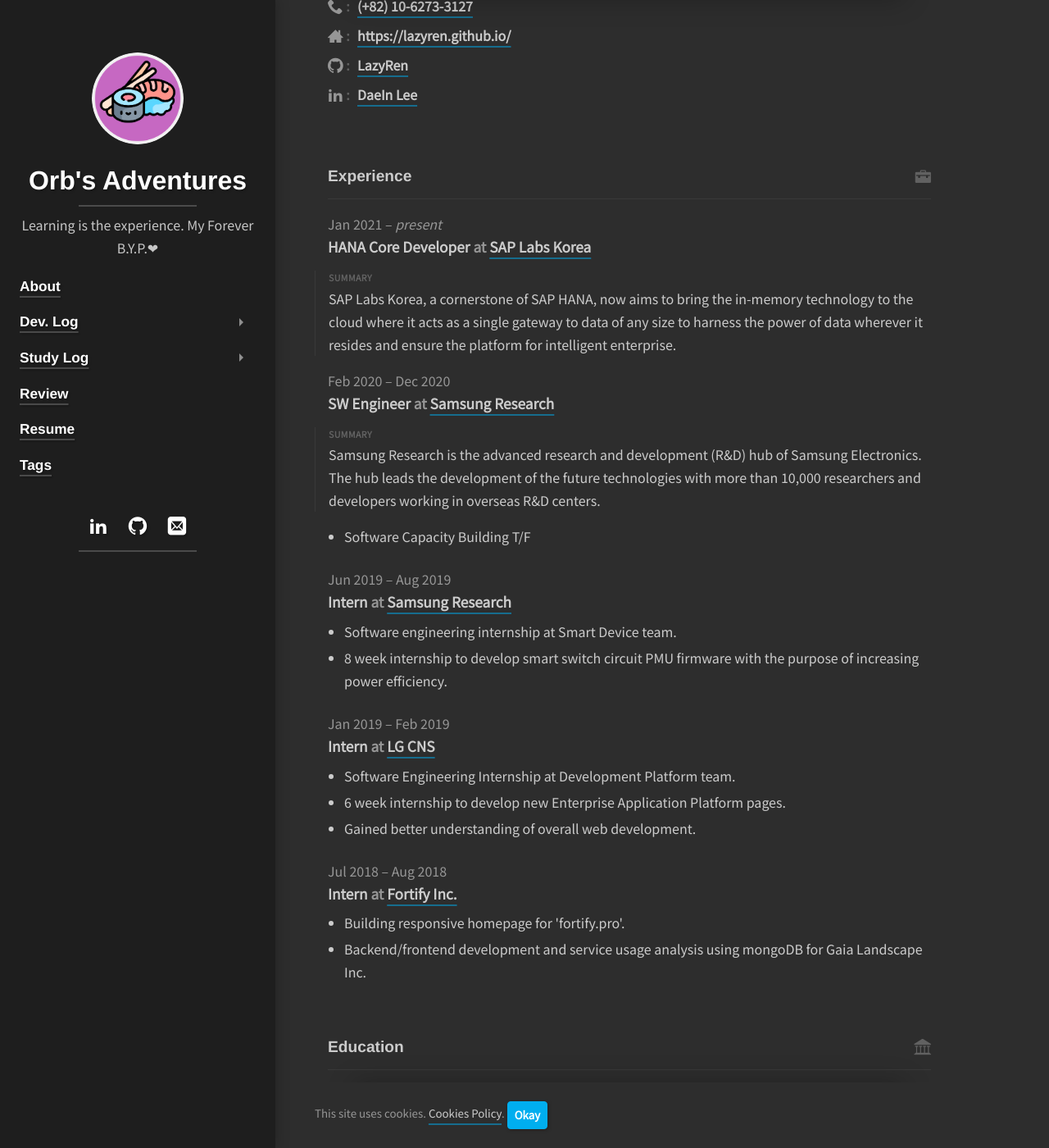
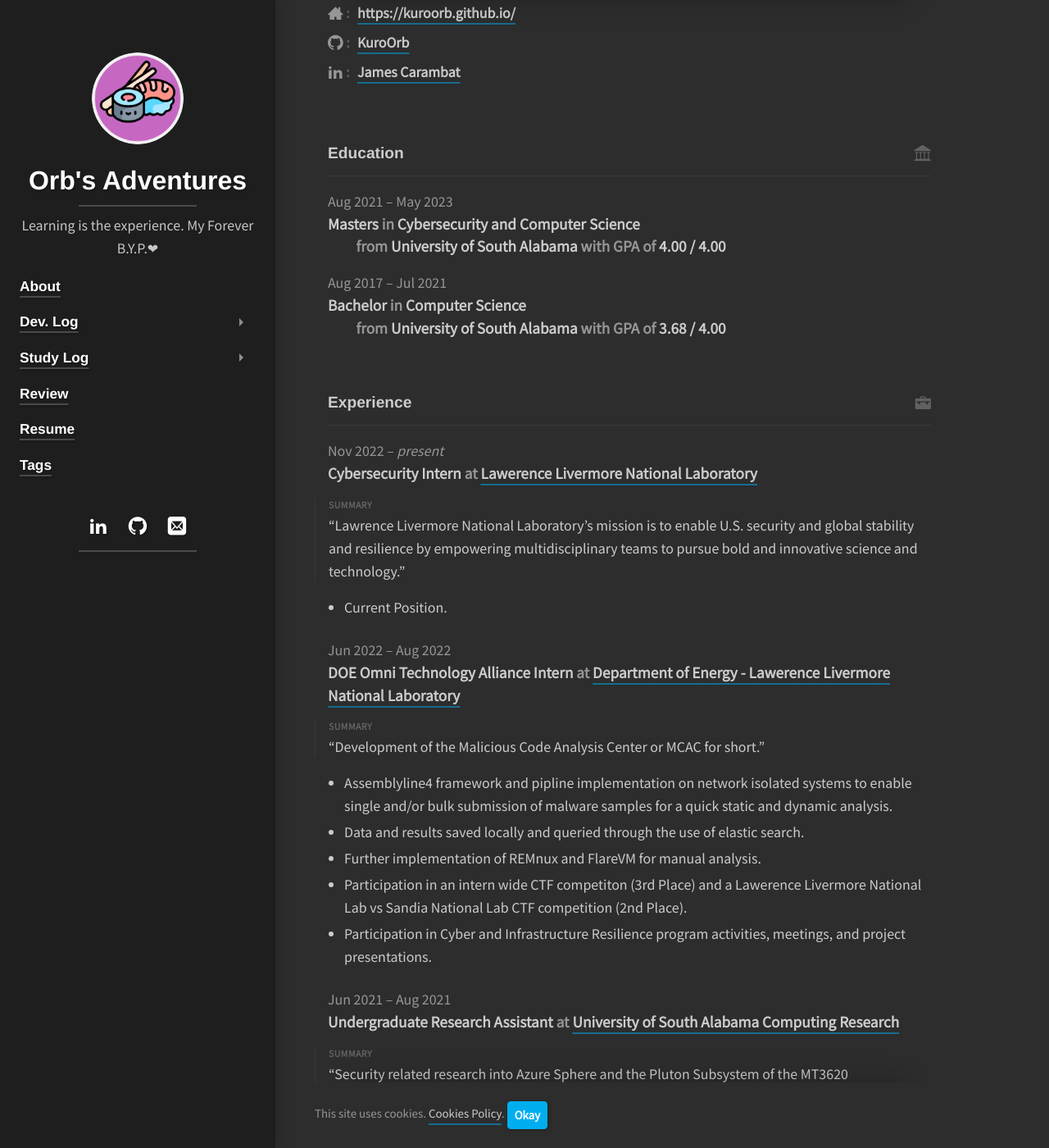
Before and after one commit to KuroOrb/KuroOrb.github.io, a Jekyll site: the page built from resume.md, in a window 1280 px wide and 1400 px high, scrolled down 515 px. Shown: the whole window at 82% size. Built offline with Jekyll 4.4.1, drawn with Linux system fonts in a browser that asks for light colours; cached includes are drawn as plain includes; nearby versions of some CDN libraries; some web fonts are replaced; library files that are not in the unit come from our copies; some of the changed text lies outside the part shown.

Commit message:
Resume updated.

```diff
--- a/_data/authors.yml
+++ b/_data/authors.yml
@@ -7,7 +7,7 @@
   # Used at the bottom of each page and at the top of the `about` layout
   # Markdown enabled, can use multiple paragraphs (enabled by `|`)
   about: |
-    HANA Core Developer at [SAP Labs Korea](https://www.sap.com/korea/about/labs-korea.html).<br>
+    Cybersecuirty and Software Engineer Intern at Lawerence Livermore National Lab.<br>
     Please check my [Resume][resume] to find out more about me!<br>
 
     [resume]: /resume/
--- a/_data/resume.yml
+++ b/_data/resume.yml
@@ -1,108 +1,157 @@
 basics:
-  name: "DaeIn Lee"
-  label: "Software Engineer"
-  picture: /assets/img/seattle.png
-  email: "daein0lee@gmail.com"
-  phone: "(+82) 10-6273-3127"
-  website: "https://lazyren.github.io/"
+  name: "Jamie Carambat"
+  label: "Cybersecurity Student and Intern"
+  picture: /assets/img/sushi_profile.png
+  email: "jecarambat@gmail.com"
+  phone: "(251)-725-4820"
+  website: "https://kuroorb.github.io/"
   summary: >
-    Hello, I'm DaeIn Lee from SAP Labs Korea.<br>
-    I like to solve brain teasing problems in the field of CSE.<br>
-    I'd like to describe myself as a fast learner;<br>
-    I am confident that I can satisfy expectations of coworkers.
-  # location:
-  #   address: "2712 Broadway St"
-  #   postalCode: "CA 94115"
-  #   city: "San Francisco"
-  #   countryCode: "US"
-  #   region: "California"
+    Hello, I'm Jamie Carambat from University of South Alabama.<br> I like to always keep learning and guide others to do the same.<br> I'd like to describe myself as a competive learner.<br>
+
   profiles:
     - network: "Github"
-      username: "LazyRen"
-      url: "https://github.com/LazyRen"
+      username: "KuroOrb"
+      url: "https://github.com/KuroOrb"
     - network: "LinkedIn"
-      username: "DaeIn Lee"
-      url: "https://www.linkedin.com/in/daein-lee-3b6ba9139/"
+      username: "James Carambat"
+      url: "https://www.linkedin.com/in/james-carambat-10a5451b9/"
+education:
+  - institution: "University of South Alabama"
+    area: "Cybersecurity and Computer Science"
+    studyType: "Masters"
+    startDate: "2021-08-15"
+    endDate: "2023-05-30"
+    gpa: "4.00 / 4.00"
+    summary: >
+      "School of Computing - National Center of Academic Excellence in Cyber Defense"
+
+  - institution: "University of South Alabama"
+    area: "Computer Science"
+    studyType: "Bachelor"
+    startDate: "2017-08-15"
+    endDate: "2021-07-30"
+    gpa: "3.68 / 4.00"
 work:
-  - company: "SAP Labs Korea"
-    position: "HANA Core Developer"
-    website: https://www.sap.com/korea/about/labs-korea.html"
-    startDate: "2021-01-11"
+  - company: "Lawerence Livermore National Laboratory"
+    position: "Cybersecurity Intern"
+    website: "https://www.llnl.gov/about"
+    startDate: "2022-11-14"
     endDate: ""
     summary: >
-      SAP Labs Korea, a cornerstone of SAP HANA, now aims to bring the in-memory technology to the cloud where it acts as a single gateway to data of any size to harness the power of data wherever it resides and ensure the platform for intelligent enterprise.
+      "Lawrence Livermore National Laboratory’s mission is to enable U.S. security and global stability and resilience by empowering multidisciplinary teams to pursue bold and innovative science and technology."
+
     highlights:
-  - company: "Samsung Research"
-    position: "SW Engineer"
-    website: "https://research.samsung.com/"
-    startDate: "2020-02-03"
-    endDate: "2020-12-31"
+      - "Current Position."
+  - company: "Department of Energy - Lawerence Livermore National Laboratory"
+    position: "DOE Omni Technology Alliance Intern"
+    website: "https://www.energy.gov/diversity/doe-omni-technology-alliance-internship-program"
+    startDate: "2022-06-01"
+    endDate: "2022-08-14"
     summary: >
-      Samsung Research is the advanced research and development (R&D) hub of Samsung Electronics. The hub leads the development of the future technologies with more than 10,000 researchers and developers working in overseas R&D centers.
+      "Development of the Malicious Code Analysis Center or MCAC for short."
+
     highlights:
-      - "Software Capacity Building T/F"
-  - company: "Samsung Research"
-    position: "Intern"
-    website: "https://research.samsung.com/"
-    startDate: "2019-06-24"
-    endDate: "2019-08-30"
-    summary:
+      - "Assemblyline4 framework and pipline implementation on network isolated systems to enable single and/or bulk submission of malware samples for a quick static and dynamic analysis."
+      - "Data and results saved locally and queried through the use of elastic search."
+      - "Further implementation of REMnux and FlareVM for manual analysis."
+      - "Participation in an intern wide CTF competiton (3rd Place) and a Lawerence Livermore National Lab vs Sandia National Lab CTF competition (2nd Place)."
+      - "Participation in Cyber and Infrastructure Resilience program activities, meetings, and project presentations."
+  - company: "University of South Alabama Computing Research"
+    position: "Undergraduate Research Assistant"
+    website: "https://www.southalabama.edu/colleges/soc/research/"
+    startDate: "2021-06-01"
+    endDate: "2021-08-15"
+    summary: >
+      "Security related research into Azure Sphere and the Pluton Subsystem of the MT3620 microcontroller unit."
+
     highlights:
-      - "Software engineering internship at Smart Device team."
-      - "8 week internship to develop smart switch circuit PMU firmware with the purpose of increasing power efficiency."
-  - company: "LG CNS"
-    position: "Intern"
-    website: "https://www.lgcns.co.kr/"
-    startDate: "2019-01-03"
-    endDate: "2019-02-28"
-    summary:
+      - "Responsible for research documentation and understanding Azure development for deliverable writeups."
+  - company: "University of South Alabama Computing Research"
+    position: "Undergraduate Research Assistant"
+    website: "https://www.southalabama.edu/colleges/soc/research/"
+    startDate: "2020-08-01"
+    endDate: "2021-01-01"
+    summary: >
+      "Deparment of Defense funded machine learning research."
+
     highlights:
-      - "Software Engineering Internship at Development Platform team."
-      - "6 week internship to develop new Enterprise Application Platform pages."
-      - "Gained better understanding of overall web development."
-  - company: "Fortify Inc."
-    position: "Intern"
-    website: "https://fortify.pro/"
-    startDate: "2018-07-08"
-    endDate: "2018-08-24"
-    summary:
+      - "Responsible for creating multiple models of given data using convolutional neural networks."
+      - "Finding visualizer methods for model data (Graphviz and Tensor libraries)."
+      - "Understanding methods of accessing and tuning hyper parameters in Random Forest."
+      - "Machine Learning and Deep Learning algorithms used: Random Forest, Decision Tree, Convolutional Neural Networks."
+  - company: "University of South Alabama Computing Research"
+    position: "Undergraduate Research Assistant"
+    website: "https://www.southalabama.edu/colleges/soc/research/"
+    startDate: "2020-07-01"
+    endDate: "2020-08-01"
+    summary: >
+      "Research under the Inforation Security Research and Education (INSuRE) grant."
+
     highlights:
-      - "Building responsive homepage for 'fortify.pro'."
-      - "Backend/frontend development and service usage analysis using mongoDB for Gaia Landscape Inc."
+      - "1. Responsible for breaking down and preprocessing Android Application Permission Data to use in the Random Forest algorithm to detect harmful applications."
+      - "2. Malware detection within WPA and WPA2 traffic from Aegan Wireless Intrusion Dataset (AWID)."
+      - "AWID dataset is used in machine learning algorithms to detect malware over 802.11i traffic."
+      - "Responsible for breaking down and preprocessing AWID dataset to produce successful predictions using the Random Forest algorithm."
+additional_work:
+  - company: "Univerist of South Alabama Recreation Center"
+    position: "Lifeguard"
+    website: "https://www.southalabama.edu/departments/campusrec/studentrecreationcenter/"
+    startDate: "2018-05-01"
+    endDate: "2021-06-01"
+    highlights:
+      - "Skills range from leadership during an emergency, CPR, and Water Safety."
+  - company: "Panera Bread"
+    position: "Crew Trainer"
+    website: "https://www.panerabread.com/en-us/home.html"
+    startDate: "2017-06-01"
+    endDate: "2020-01-01"
+    highlights:
+      - "Training incoming employees."
+      - "Leader on the food line and dining room: consolidated and pushed orders; dealt with customer complaints; kept areas stocked; communicated with manager and cashiers for special orders."
 volunteer:
-  - organization: "Hanyang Mentoring Program"
+  - organization: "University of South Alabama: HOLLAs (Hands-on Learning Lab Activities)"
     position: "Mentor"
-    website: ""
-    startDate: "2018-03-02"
-    endDate: "2018-12-21"
-    summary: "Mentoring for the major courses of CSE with juniors"
+    website: "https://www.southalabama.edu/colleges/soc/cfits/holla.html"
+    date: "2022-03-29"
+    summary: >
+      "Mentoring Freshman from Davidson High School on the basics of create a webpage with HTML and CSS"
+
+  - organization: "University of South Alabama: Week of Code"
+    position: "Mentor"
+    website: "https://www.southalabama.edu/colleges/soc/news/soc-davidson_hs-programming_camp.html"
+    date: "2021-07-12"
+    summary: >
+      "Mentored Freshman from Davidson High School on different coding techniques and introductory coding with Scratch, Python, and a Raspberry Pi."
+
+  - organization: "University of South Alabama: South Bound Orientation"
+    position: "Guide"
+    website: "https://www.southalabama.edu/departments/orientation/freshmanorientation.html"
+    startDate: "2021-06-25"
+    endDate: "2021-06-26"
+    summary: >
+      "Engaged with incoming freshmen that are interested in the School of Computing."
+
+  - organization: "Feeding the Gulf Coast"
+    position: "Helper"
+    website: "https://www.feedingthegulfcoast.org/"
+    startDate: "2019-04-01"
+    endDate: "2021-05-30"
+    summary: >
+      "Helped in providing nutrtious food to families on the Gulf Coast."
+
     highlights:
-      - "Data Structure; Teaching & helping sophomores on the data structure course."
-      - "Database Systems; Teaching & helping sophomores on the database system course."
-      - "Awarded 'Hanyang Best Mentor' for mentoring Database Systems course."
-  - organization: "Hanmille, Foreigner Mentoring Program"
-    position: "Mentor"
-    website: ""
-    startDate: "2014-03-02"
-    endDate: "2014-12-18"
-    summary: "Mentoring & helping foreign students to easily adjust to Korea."
-    highlights:
-education:
-  - institution: "Hanyang University, Seoul"
-    area: "Computer Science & Engineering"
-    studyType: "Bachelor"
-    startDate: "2014-03-02"
-    endDate: "2020-02-21"
-    gpa: "4.0 (major 4.28) / 4.5"
-    courses:
-      - "Concurrent Programming"
-      - "Data Science"
-      - "Operating Systems"
-      - "Computer Architecture"
-      - "Database Systems"
-      - "System Programming"
-  - certificate: "Engineer Information Processing (정보처리기사)"
-    date: "2019-11-22"
+      - "Checked and packaged leftover food from coporate grocery stores."
+      - "Moved large care packages that would be distributed across the GC."
+  - organization: "McKemie Place"
+    position: "Helper"
+    website: "https://www.mckemieplace.org/"
+    date: "2018-08-10"
+    summary: "Helped with creating care packages and serving food to homless women in need of help."
+  - organization: "Ronald McDonald House"
+    position: "Helper"
+    website: "https://rmhc.org/"
+    date: "2018-09-20"
+    summary: "Helped with setting up and serving food to families with sick children that cannot afford the basic necessities."
 projects:
   - title: "Bw-Tree Performance Boosting"
     startDate: "2018-08-01"
--- a/about.md
+++ b/about.md
@@ -9,11 +9,11 @@
 
 ## Hello, World!
 
-Hi, I'm **DaeIn Lee**, *a.k.a.* **Lazy Ren**.<br>
-I'm currently working at **[SAP Labs Korea]**, and previsouly was CSE student of **[Hanyang University]**.<br>
-I like to solve brain teasing problems in field of CSE (probably the reason I liked multi-core programming / OS courses).<br>
-And I'm also a [heavy gamer]!<br>
-Pleaseh check my [resume] if you wish to know more about me.
+Hi, I am **Jamie Carambat**, *a.k.a.* **Orb** in the dev/gaming realm.<br>
+I am currently working at **[LLNL]** as a Cybersecurity intern focused in Computer Science.<br>
+On top of that, I am also an SFS Graduate Student at the **[University of South Alabama]**<br>
+working towards my Masters degree in Cybersecurity and Computer Science. I like to code, hack, and game.<br>
+Please check out my [resume] if you wish to know more about me.
 
 ***
 
@@ -56,7 +56,7 @@
 
 ***
 
-Blog created by DaeIn Lee on July 19. 2018 in Vancouver,<br>
+Blog created by Jamie Carambat on December 30. 2022 in Alabama, United States,<br>
 based on the jekyll theme [Hydejack].
 
 ***
@@ -64,9 +64,7 @@
 <!--author-->
 
 <!-- Links -->
-[SAP Labs Korea]: https://www.sap.com/korea/about/labs-korea.html
-[Hanyang University]: https://www.hanyang.ac.kr/
-[heavy gamer]: https://steamcommunity.com/id/lazyren
+[LLNL]: https://www.llnl.gov/
+[University of South Alabama]: https://www.southalabama.edu/
 [resume]: /resume/
-[original post]: http://blog.vivekmahbubani.com/2007/03/work-hard-to-be-lazy.html
 [Hydejack]: https://hydejack.com
--- a/resume.md
+++ b/resume.md
@@ -3,13 +3,14 @@
 title: Resume
 permalink: /resume/
 description: >
-  Hi, I'm DaeIn Lee, SW engineer at Samsung Research.
+  Hi, I'm Jamie Carambat, Cybersecurity Intern at LLNL.
 hide_description: true
 sidebar: true
 order: 5
 left_column:
+ - education
  - work
- - education
+ - additional_work
  - projects
  - publications
  - references
```
Also changed, not shown: 1 other file.
